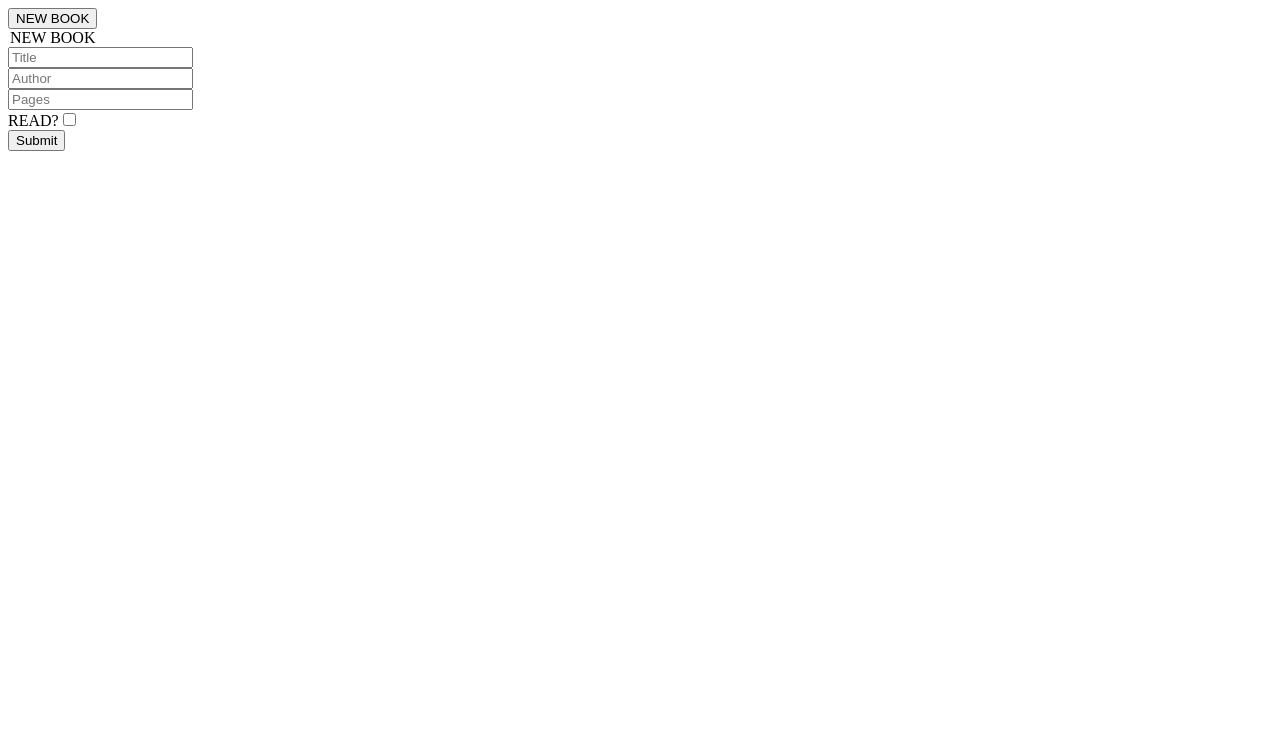
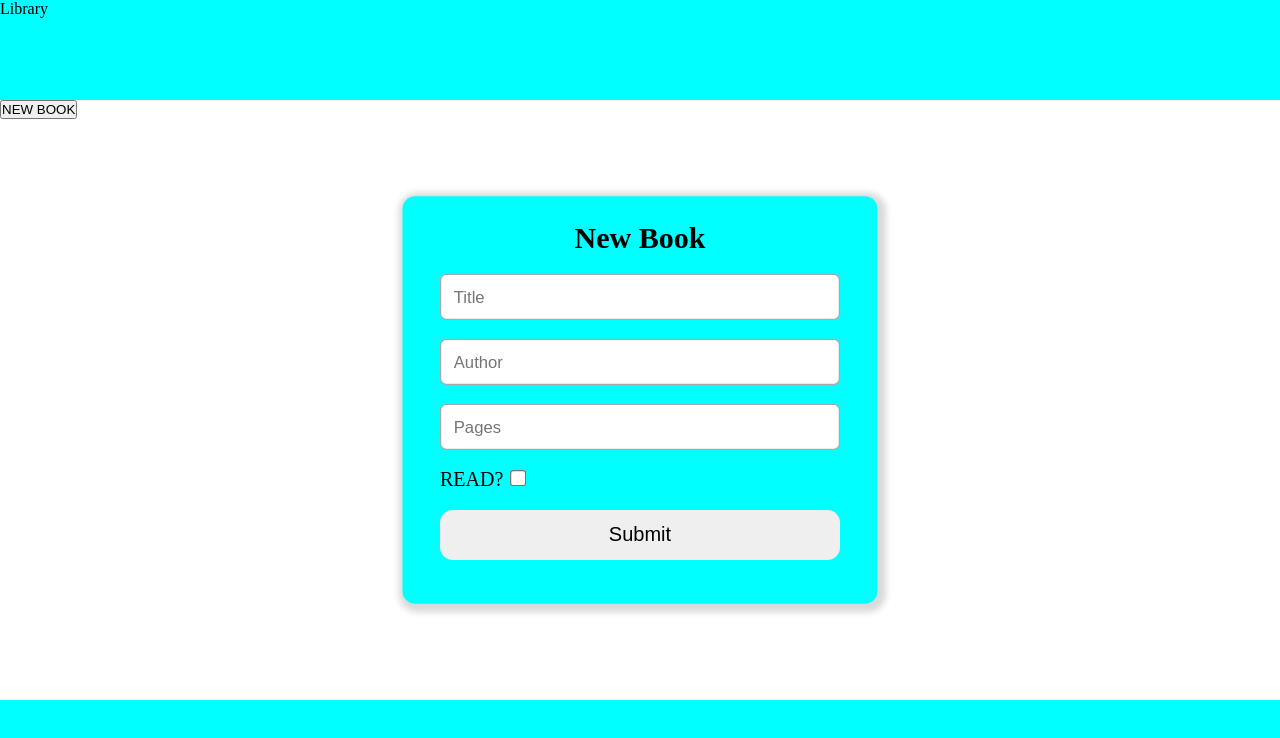
Before and after one commit to AslamF/library, a website: page index.html in a window 1280 px wide. Both pictures are taken after a click on the button "NEW BOOK". Drawn offline with Linux system fonts and the light colour scheme.

Commit message:
added buttons, working logic

```diff
--- a/index.html
+++ b/index.html
@@ -12,37 +12,52 @@
 
 <body>
 
-    <div class="main">
+    <div class="header">
+        Library
 
+    </div>
+
+
+    <div class="body">
         <button class="newBook">NEW BOOK</button>
         <div class="cards">
 
         </div>
 
-
-
-
+        <div class="popup">
             <form method="get" id="bookInfo">
 
-            <legend>NEW BOOK</legend>
-
+                <h2>New Book</h2>
+                <div class="formElement">
                     <label for="title"></label>
                     <input type="text" name="title" id="title" placeholder="Title" required>
+                </div>
 
+                <div class="formElement">
                     <label for="author"></label>
                     <input type="text" name="author" id="author" placeholder="Author" required>
+                </div>
 
+                <div class="formElement">
                     <label for="pages"></label>
                     <input type="number" name="pages" id="pages" placeholder="Pages">
+                </div>
 
+                <div class="formElement">
                     <label for="read">READ?<input type="checkbox" id="read" required></label>
+                </div>
 
-
+                <div class="formElement">
                     <input type="submit" value="Submit" id="submit">
-
+                </div>
             </form>
+        </div>
 
     </div>
+    <div class="footer">
+
+    </div>
+
 
 </body>
 
--- a/script.js
+++ b/script.js
@@ -23,9 +23,12 @@ function createBookObject(name, author, read){
   book = new Book(name, author, read);
 }
 
-const main = document.querySelector(".main");
+
 const newBookButton = document.querySelector(".newBook");
 const cards = document.querySelector(".cards");
+const form = document.querySelector("#bookInfo");
+const popup = document.querySelector(".popup");
+
 
 
 /*
@@ -52,6 +55,9 @@ newBookButton.addEventListener("click", ()=>{
 */
 // addBookToLibrary();
 // myLibrary.push(book);
+
+
+
 
 // Loop Array, Create Card with array element
 function arrayLoop(){
@@ -84,5 +90,11 @@ submit.addEventListener("click", (event)=>{
   cards.textContent = "";
   arrayLoop();
   document.querySelector("#bookInfo").reset();
+  popup.classList.remove("active");
 
 });
+
+newBookButton.addEventListener("click", ()=> {
+    popup.classList.add("active");
+
+})
--- a/styles.css
+++ b/styles.css
@@ -1,3 +1,27 @@
+* {
+    margin: 0;
+    padding: 0;
+    box-sizing: border-box;
+}
+
+body {
+    height: 100vh;
+    display: flex;
+    flex-direction: column;
+}
+
+.header,
+.footer {
+    width: 100%vw;
+    height: 100px;
+    background-color: aqua;
+}
+
+.body {
+    flex: 1;
+}
+
+
 .card {
     background-color: aquamarine;
     height: 70px;
@@ -5,13 +29,61 @@
     margin: 15px;
 }
 
-#bookInfo {
 
-    width: 50vw;
-    max-width: 500px;
 
+.popup {
+    background-color: aqua;
+    position: absolute;
+    top: -150%;
+    opacity: 0;
+    left: 50%;
+    transform: translate(-50%, -50%) scale(1.25);
+    width: 380px;
+    padding: 20px 30px;
+    box-shadow: 2px 2px 5px 5px rgba(0, 0, 0, 0.15);
+    border-radius: 10px;
+    transition: top 0ms ease-in-out 2000ms,
+        opacity 200ms ease-in-out 0ms,
+        transform 20ms ease-in-out 0ms;
 }
 
-label {
+.popup.active {
+    top: 50%;
+    opacity: 1;
+    transform: translate(-50%, -50%) scale(1.25);
+    transition: top 0ms ease-in-out 0ms,
+        opacity 200ms ease-in-out 0ms,
+        transform 20ms ease-in-out 0ms;
+}
+
+.popup #bookInfo h2 {
+    text-align: center;
+}
+
+.formElement {
+    margin: 15px 0px;
+}
+
+input[type="text"],
+input[type="number"] {
     display: block;
+    margin-top: 5px;
+    width: 100%;
+    padding: 10px;
+    outline: none;
+    border: 1px solid #aaa;
+    border-radius: 5px;
 }
+
+input[type="checkbox"] {
+    margin-left: 5px;
+}
+
+input[type="submit"] {
+    width: 100%;
+    height: 40px;
+    border: none;
+    outline: none;
+    font-size: 16px;
+    border-radius: 10px;
+}
```
Lines whose indentation alone changed are shown as unchanged.
